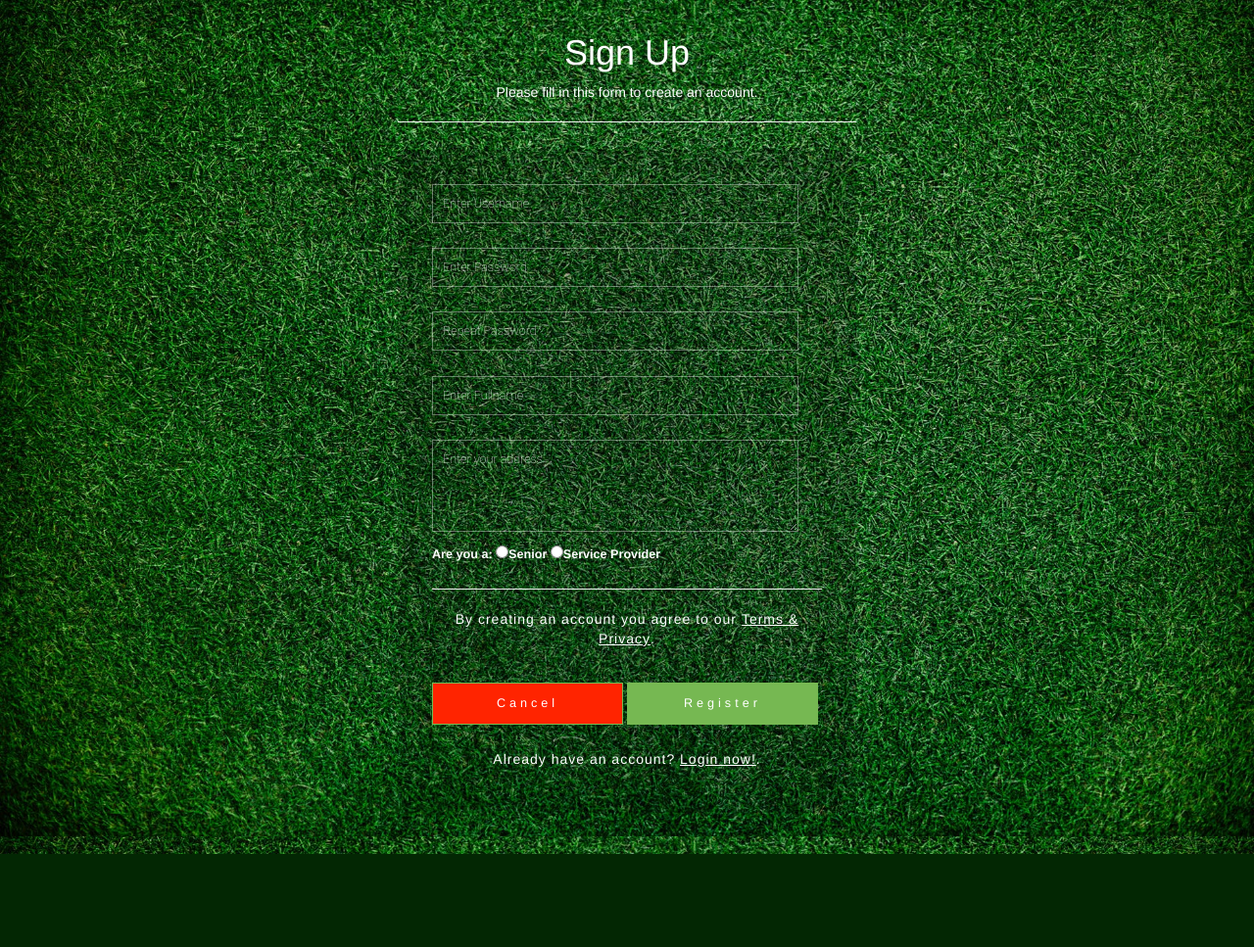
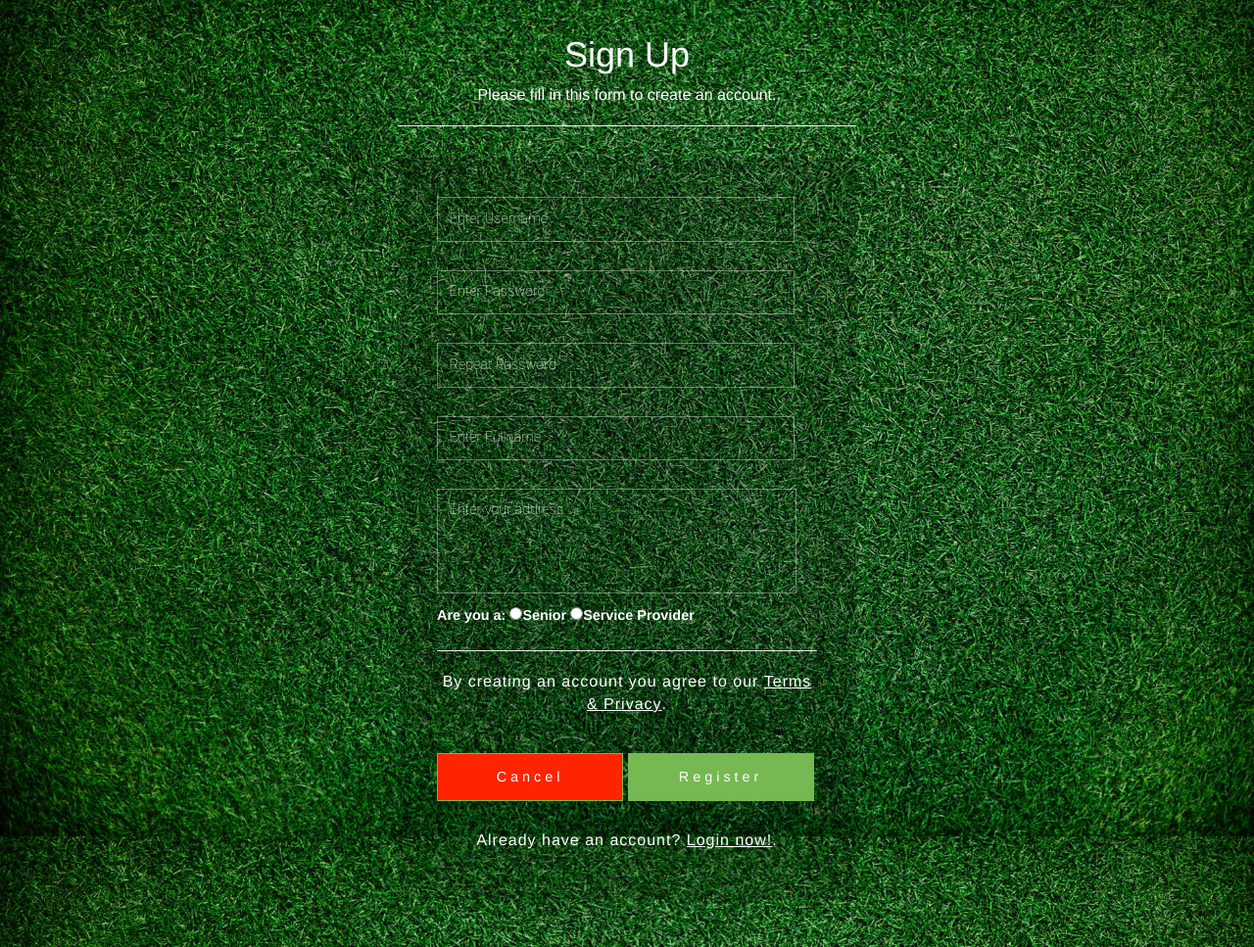
Before and after one commit to chenjiawei016/SeniorHelp, a PHP site: page /html/signup.html in a window 1280 px wide. Shown: the whole page at 98% size. Before the commit the page ends 872 px from the top, so only its background shows below. Run offline with PHP 8.4, Linux system fonts and the light colour scheme; some libraries are stand-ins or nearby versions.

Commit message:
Revert "Changes"
This reverts commit d5994d9f0ebe7f3de341e71d48f60967037e367d.

```diff
--- a/BIT210Tutorials/css/logincss.css
+++ b/BIT210Tutorials/css/logincss.css
@@ -76,6 +76,7 @@
   background-repeat: no-repeat;
   background-size: cover;
   background-attachment: fixed;
+  font-size: 16px;
 }
 
 .header-container h1, p{
@@ -109,9 +110,9 @@
 }
 
 input[type="text"], input[type="password"], input[type="number"],
-textarea {
+textarea.special-txt {
   font-size: 0.9em;
-  color: #fff;
+  color: white;
   font-weight: 100;
   width: 94.5%;
   display: block;
@@ -123,7 +124,6 @@ textarea {
   background-position: -800px 0;
   background-size: 100%;
   background-repeat: no-repeat;
-  color: #fff;
   font-family: 'Roboto', sans-serif;
 }
 
```
